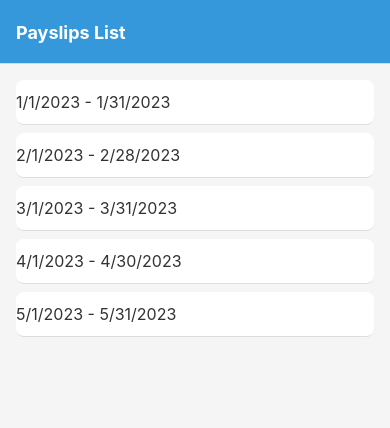
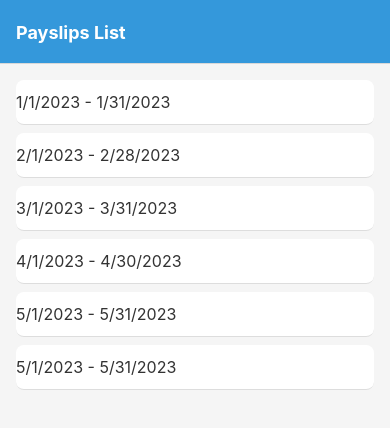
Before and after one commit to ahmedsamjad/deelHomeAssignment, a React Native app: screen /Home in a window 390 px wide. Shown: the top 428 px of the page. Built offline with nearby package versions, Linux system fonts and the light colour scheme.

Commit message:
payslip object added

```diff
--- a/PayslipsList.tsx
+++ b/PayslipsList.tsx
@@ -34,6 +34,12 @@ const PayslipsList = ({navigation}) => {
       toDate: new Date('2023-05-31'),
       file: 'payslip5.pdf',
     },
+    {
+      id: '6',
+      fromDate: new Date('2023-05-01'),
+      toDate: new Date('2023-05-31'),
+      file: 'payslip6.pdf',
+    },
   ]);
   /** Navigation from list view to detials page */
   const handlePayslipClick = (payslip: any) => {
```
